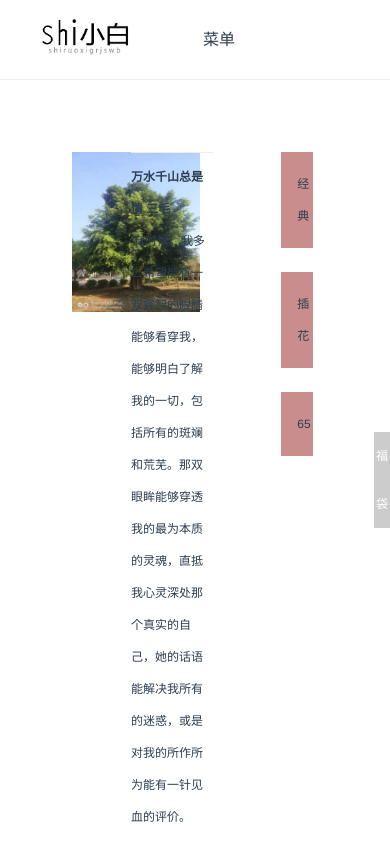
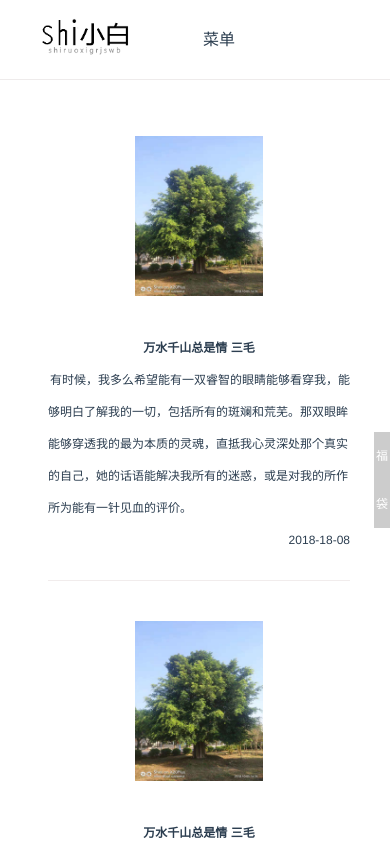
Before and after one commit to ShiRuoXi/blog-system, a Vue app: page /#/notes in a window 390 px wide. Shown: the top 842 px of the page. Built offline with nearby package versions, Linux system fonts and the light colour scheme.

Commit message:
新增杂记列表页面

```diff
--- /dev/null
+++ b/src/page/explainList.vue
@@ -0,0 +1,35 @@
+<template>
+  <div class="layout_f">
+    <el-row style="margin:5rem 5rem 0rem 5rem;">
+      <el-col :span="6" :xs="24"> <img class="_img" src="../assets/w.jpg">
+      </el-col>
+      <el-col :span="16" :xs="24" style="text-align:left;">
+        <h1 style="padding-left:1rem;font-size:1rem;">万水千山总是情</h1>
+        <div class="exhibition">
+          <p>梦想，可以天花乱坠，理想，是我们一步一个脚印踩出来的坎坷道路</p>
+          <div class="haun">换</div>
+        </div>
+      </el-col>
+    </el-row>
+    <div class="intro">
+      <h3>文章简介</h3>
+      <p>
+        三毛的作品情感真实，没有太多的粉饰，而是展现生活的原貌和生活中的智慧与趣味。在她的作品中，没有一般爱情作品所描写的花前月下、卿卿我我、唧唧絮语，即使在《结婚记》里写到她与荷西婚前谈恋爱时的生活，最多也只写到他们如何在寒风中抖抖索索地坐在西班牙公园的长椅上，想着如何解决温饱问题。三毛经历了灰暗的少女时期和多舛的青年、中年时期，使得悲情成了她作品的基调。这种对疼痛的敏感一直在三毛的性格中保持了下来，并对她日后的写作产生了巨大的影响。</br>她用善良、忧伤、怜悯的目光关注自我，关注周遭的世界，因此，她作品的字里行间总是溢满了悲情的美丽。如在《哑奴》中，三毛成功地为我们描绘了一个生活在深重苦难之中毫无人身自由，却又充满了爱和智慧的黑人奴隶形象。
+        三毛在文章中对人物和景物进行了大量的白描。她总是写原生态的自然本色，不加以任何人为的雕琢。三毛刻画的人物也是通过对人物的外貌和语言进行白描来再现真实的人物形象的。三毛从生活的实际出发，表现出人物多方面矛盾统一的性格，而给人留下了深刻的印象。 三毛的作品具有浓郁的抒情色彩。无论是小说还是散文，她的文字里总是流露着女性的柔美和细腻。《沙漠中的饭店》是记述她和外国丈夫荷西吃中国菜的乐趣：中西饮食文化的差异没有成为他们和谐生活的障碍，相反却成为这对柴米夫妻快乐的源泉。《结婚记》则记录了她在沙漠中与荷西仓促结婚的戏剧性过程，种种滑稽可笑与庄严的结婚仪式交织在一起。
+      </p>
+    </div>
+    <div class="intro">
+      <h3>感悟</h3>
+      <p>
+        三毛的作品情感真实，没有太多的粉饰，而是展现生活的原貌和生活中的智慧与趣味。在她的作品中，没有一般爱情作品所描写的花前月下、卿卿我我、唧唧絮语，即使在《结婚记》里写到她与荷西婚前谈恋爱时的生活，最多也只写到他们如何在寒风中抖抖索索地坐在西班牙公园的长椅上，想着如何解决温饱问题。三毛经历了灰暗的少女时期和多舛的青年、中年时期，使得悲情成了她作品的基调。这种对疼痛的敏感一直在三毛的性格中保持了下来，并对她日后的写作产生了巨大的影响。</br>她用善良、忧伤、怜悯的目光关注自我，关注周遭的世界，因此，她作品的字里行间总是溢满了悲情的美丽。如在《哑奴》中，三毛成功地为我们描绘了一个生活在深重苦难之中毫无人身自由，却又充满了爱和智慧的黑人奴隶形象。
+        三毛在文章中对人物和景物进行了大量的白描。她总是写原生态的自然本色，不加以任何人为的雕琢。三毛刻画的人物也是通过对人物的外貌和语言进行白描来再现真实的人物形象的。三毛从生活的实际出发，表现出人物多方面矛盾统一的性格，而给人留下了深刻的印象。 三毛的作品具有浓郁的抒情色彩。无论是小说还是散文，她的文字里总是流露着女性的柔美和细腻。《沙漠中的饭店》是记述她和外国丈夫荷西吃中国菜的乐趣：中西饮食文化的差异没有成为他们和谐生活的障碍，相反却成为这对柴米夫妻快乐的源泉。《结婚记》则记录了她在沙漠中与荷西仓促结婚的戏剧性过程，种种滑稽可笑与庄严的结婚仪式交织在一起。
+      </p>
+    </div>
+  </div>
+</template>
+<script>
+  export default {}
+</script>
+<style scoped>
+  @import url("../../static/css/notes.css");
+</style>
--- a/src/page/miscellaneousNotes.vue
+++ b/src/page/miscellaneousNotes.vue
@@ -1,26 +1,18 @@
 <template>
   <div class="layout_f">
     <el-row gutter="20">
-            <el-col :span="16">
+      <el-col :span="16"  :xs="24">
         <div class="grid-content bg-purple">
           <ul>
             <li>
               <el-row>
-                                <el-col :span="10"> <img src="../assets/2.jpg"></el-col>
-                                <el-col :span="14" class="ys_a">
+                <el-col :span="10"  :xs="24"> <img class="_img" src="../assets/2.jpg"></el-col>
+                <el-col :span="14"  :xs="24" class="ys_a">
                   <div class="src_a">
                     <h3>万水千山总是情 <span>三毛</span></h3>
                     <p>有时候，我多么希望能有一双睿智的眼睛能够看穿我，能够明白了解我的一切，包括所有的斑斓和荒芜。那双眼眸能够穿透我的最为本质的灵魂，直抵我心灵深处那个真实的自己，她的话语能解决我所有的迷惑，或是对我的所作所为能有一针见血的评价。</p>
                     <div class="zs_l">
                       2018-18-08
-                                            <!-- <span>
-                                                      <i class="el-icon-view"></i>
-                                                      15
-                                                     </span>
-                                                    <span style="margin-left: 1rem;">
-                                                      <i class="el-icon-star-off"></i>
-                                                      24
-                                                     </span> -->
                     </div>
                   </div>
                 </el-col>
@@ -28,11 +20,14 @@
             </li>
             <li>
               <el-row>
-                                <el-col :span="10"> <img src="../assets/2.jpg"></el-col>
-                                <el-col :span="14" class="ys_a">
+                <el-col :span="10"   :xs="24"> <img  class="_img"  src="../assets/2.jpg"></el-col>
+                <el-col :span="14"  :xs="24" class="ys_a">
                   <div class="src_a">
                     <h3>万水千山总是情 <span>三毛</span></h3>
                     <p>有时候，我多么希望能有一双睿智的眼睛能够看穿我，能够明白了解我的一切，包括所有的斑斓和荒芜。那双眼眸能够穿透我的最为本质的灵魂，直抵我心灵深处那个真实的自己，她的话语能解决我所有的迷惑，或是对我的所作所为能有一针见血的评价。</p>
+                    <div class="zs_l">
+                      2018-18-08
+                    </div>
                   </div>
                 </el-col>
               </el-row>
@@ -40,12 +35,11 @@
           </ul>
         </div>
       </el-col>
-            <el-col :span="6">
+      <el-col :span="6"  class="display_">
         <div class="grid-content bg-purple-light">
-                    <ul  class="cd_sy">
+          <ul class="cd_sy">
             <li>经典</li>
             <li>插花</li>
-                        <li>65</li>
           </ul>
         </div>
       </el-col>
--- a/src/router/index.js
+++ b/src/router/index.js
@@ -5,11 +5,13 @@ import index from '@/page/index'
 import personalInfo from '@/page/personalInfo'
 import picture from '@/page/picture'
 import miscellaneousNotes from '@/page/miscellaneousNotes'
+import explainList from '@/page/explainList'
 
 Vue.use(Router)
 
 export default new Router({
   routes: [
+
     {
       path: '/',
       name: 'index',
@@ -31,5 +33,11 @@ export default new Router({
       name:'miscellaneousNotes',
       component:miscellaneousNotes
     }
+    ,
+    {
+      path:'/list',
+      name:'explainList',
+      component:explainList
+    }
   ]
 })
--- a/static/css/notes.css
+++ b/static/css/notes.css
@@ -29,18 +29,107 @@
   display: inline;
 }
 
-.layout_f li img {
+.layout_f ._img {
   width: 8rem;
   height: 10rem;
 }
-.zs_l
-{
-    text-align: right;
+
+.zs_l {
+  text-align: right;
 }
-.cd_sy li
-{
-  line-height: 2rem;
+
+.cd_sy li {
+
   padding: 1rem;
   margin-bottom: 1rem;
-  background: rgb(202, 141, 141);
+  color: #969696;
+  border: 1px solid #eae6e6;
+  letter-spacing: 0.5rem;
 }
+
+.cd_sy li:hover {
+  background: #eae6e6;
+  color: #000;
+
+}
+
+.exhibition {
+  height: 7rem;
+  overflow:hidden;
+  padding: 1rem;
+  /* border-bottom: 1px solid rgb(230, 228, 228); */
+}
+
+.exhibition p {
+  margin: 0.8rem 0;
+  font-size: 14px;
+  font-weight: 400;
+  overflow: hidden;
+
+}
+
+.haun {
+  background-color: #ccc;
+  width: 2rem;
+  height: 2rem;
+  position: relative;
+  right: -45rem;
+  text-align: center;
+  line-height: 2rem;
+  color: #fff;
+  bottom: 0rem;
+
+}
+.haun:hover{
+  background-color: #969696;
+  color: #fff;
+  border-radius: 1rem;
+}
+
+.intro {
+  margin: 4rem 10rem;
+  text-align: left;}
+
+.intro h3 {
+  margin-bottom: 1rem;
+}
+
+.intro p {
+  margin-block-start: 1em;
+  margin-block-end: 1em;
+  margin-inline-start: 0px;
+  margin-inline-end: 0px;
+  font-size: 14px;
+  font-weight: 400;
+  line-height: 1.7
+
+}
+
+@media (max-width: 500px) {
+
+  .layout_f {
+    margin: 1rem;
+    padding-left: 0.5rem;
+  }
+
+  .layout_f li img {
+    margin: 1rem 0;
+  }
+
+  h3 {
+    text-align: center;
+
+  }
+
+  .ys_a {
+    border-top: 0;
+  }
+
+  .display_ {
+    display: none;
+  }
+
+  .zs_l {
+    margin-bottom: 1rem;
+  }
+}
```
Also changed, not shown: src/assets/w.jpg (added), 1 other file (tests, documents, lock files or other folders). Lines whose indentation alone changed are shown as unchanged.
